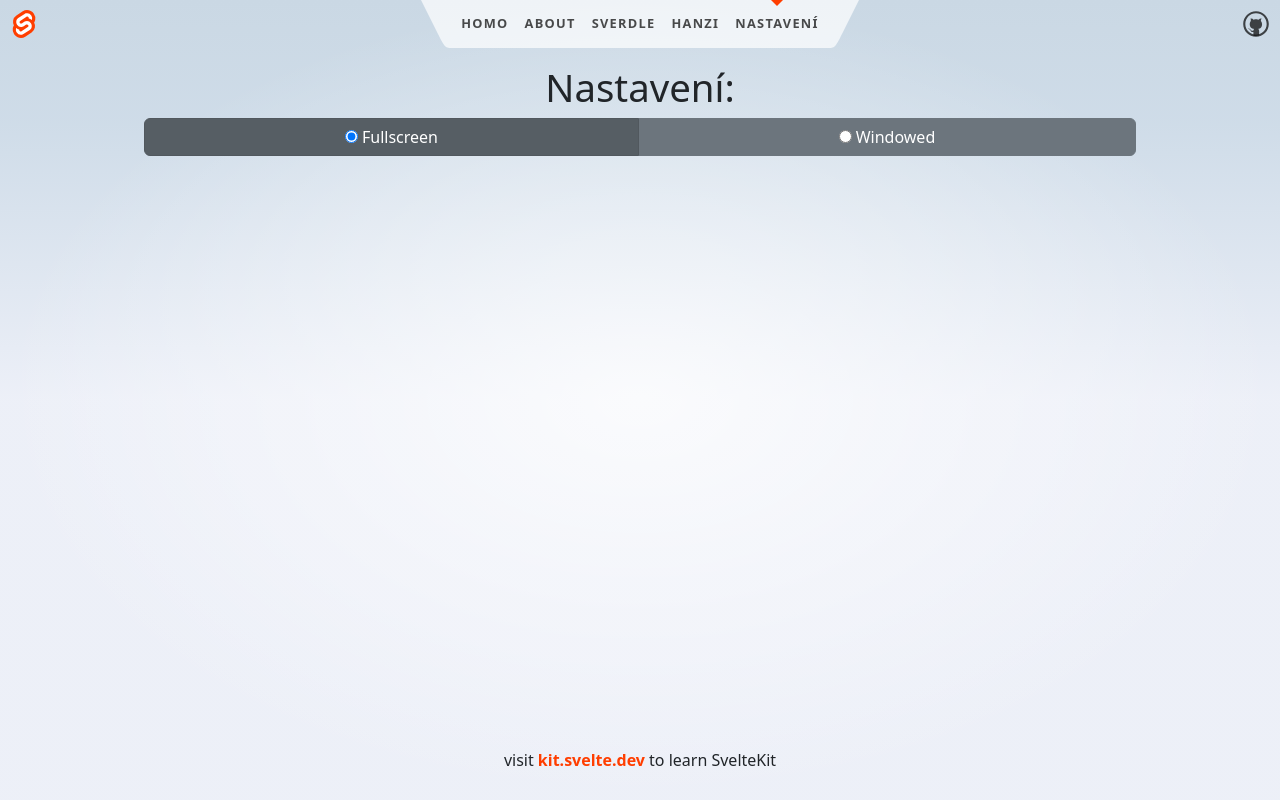
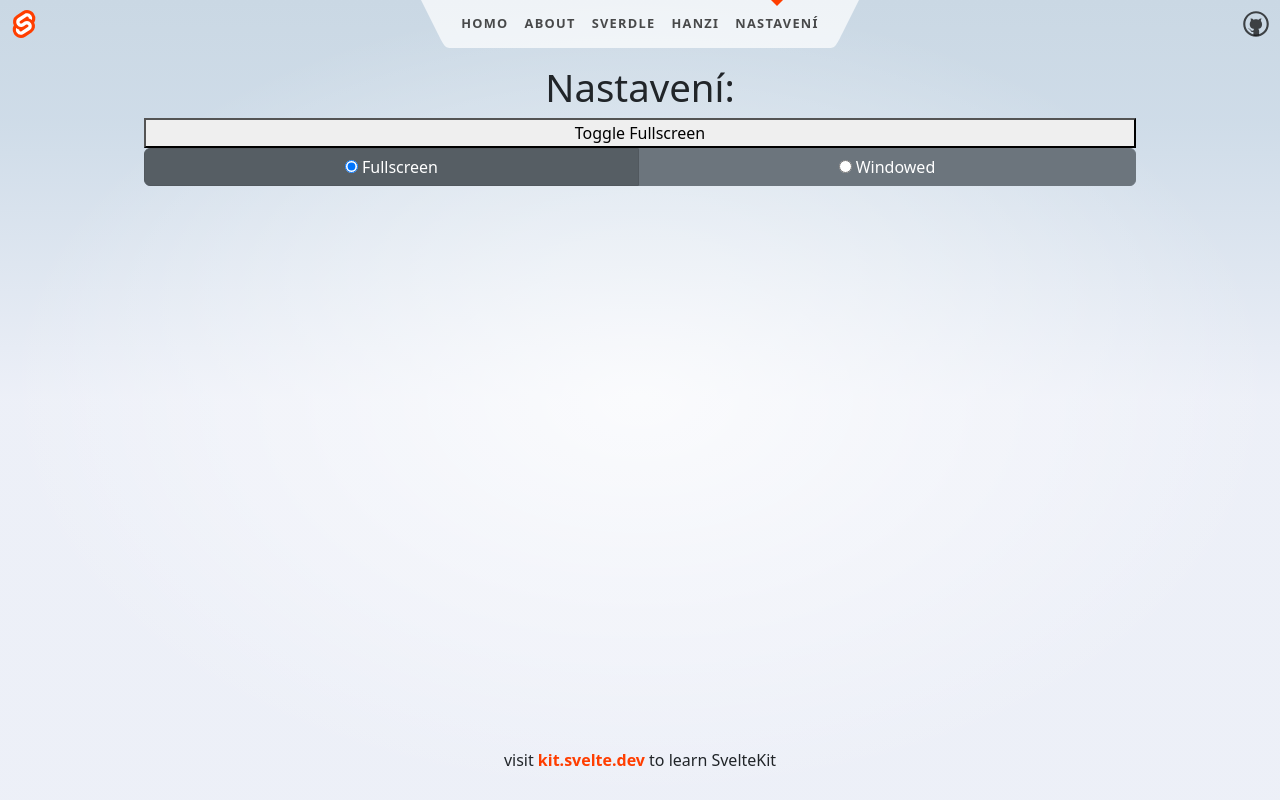
Before and after one commit to kokssik/ChineseApp, a SvelteKit app: page /nastaveni in a window 1280 px wide. Built offline with nearby package versions, Linux system fonts and the light colour scheme.

Commit message:
implement toggling fullscreen in settings

```diff
--- a/src/routes/nastaveni/+page.svelte
+++ b/src/routes/nastaveni/+page.svelte
@@ -1,8 +1,10 @@
-<script>
+<script lang="ts">
+  import { toggleFullscreen } from "$lib/utils/window";
 </script>
 
 <h1>Nastavení:</h1>
 
+<button on:click={toggleFullscreen}>Toggle Fullscreen</button>
 <div class="btn-group btn-group-toggle" data-toggle="buttons">
   <label class="btn btn-secondary active">
     <input
```
